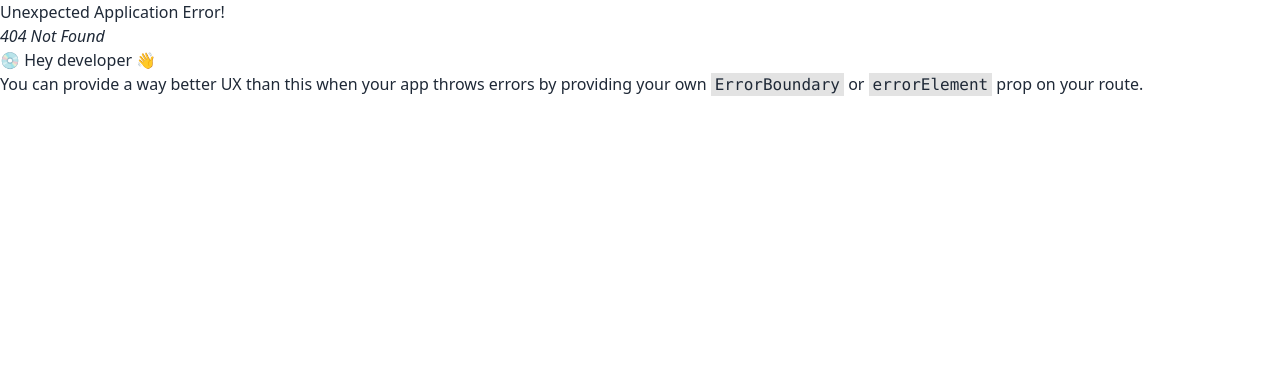
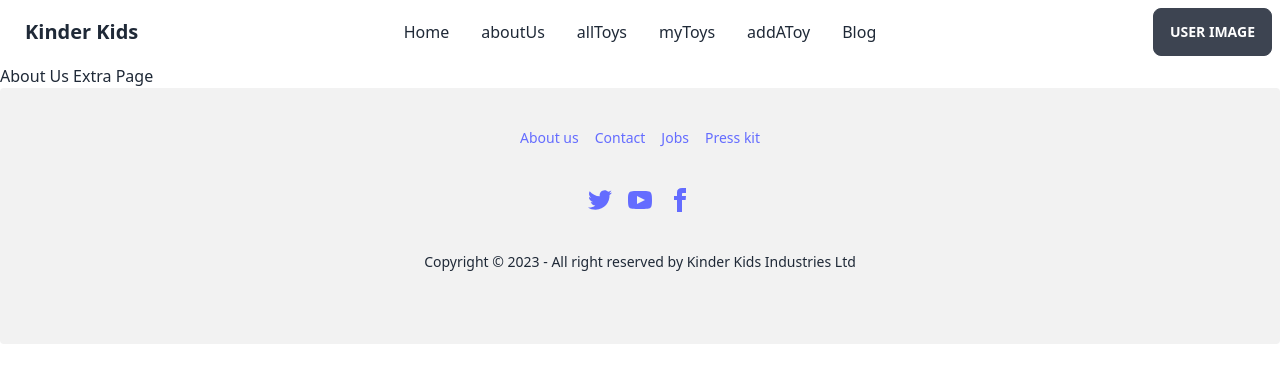
Before and after one commit to kabirshuvo/kinder-kids-kingdom-client, a React (Vite) app: page /aboutus in a window 1280 px wide. Before the commit this address had no page. Shown: the top 382 px of the page. Built offline with nearby package versions, Linux system fonts and the light colour scheme.

Commit message:
Navbar Linked and Routs nevigated

```diff
--- /dev/null
+++ b/src/Pages/AboutUs/AboutUs.jsx
@@ -0,0 +1,11 @@
+import React from 'react';
+
+const AboutUs = () => {
+    return (
+        <div>
+            <h3>About Us Extra Page</h3>
+        </div>
+    );
+};
+
+export default AboutUs;
--- /dev/null
+++ b/src/Pages/AddAToy/AddAToy.jsx
@@ -0,0 +1,11 @@
+
+
+const AddAToy = () => {
+    return (
+        <div>
+            <h3>Add A Toy Page</h3>
+        </div>
+    );
+};
+
+export default AddAToy;
--- /dev/null
+++ b/src/Pages/AllToys/Alltoys.jsx
@@ -0,0 +1,11 @@
+
+
+const Alltoys = () => {
+    return (
+        <div>
+            <h3>This is all toyes Page</h3>
+        </div>
+    );
+};
+
+export default Alltoys;
--- /dev/null
+++ b/src/Pages/Blog/Bolg.jsx
@@ -0,0 +1,11 @@
+
+
+const Bolg = () => {
+    return (
+        <div>
+            <h3>Blog Page is Coming Soon...</h3>
+        </div>
+    );
+};
+
+export default Bolg;
--- /dev/null
+++ b/src/Pages/MyToys/MyToys.jsx
@@ -0,0 +1,11 @@
+import React from 'react';
+
+const MyToys = () => {
+    return (
+        <div>
+            <h3>My Toys Page</h3>
+        </div>
+    );
+};
+
+export default MyToys;
--- a/src/Pages/Shared/Navbar.jsx
+++ b/src/Pages/Shared/Navbar.jsx
@@ -1,4 +1,4 @@
-import { Link } from "react-router-dom";
+import { Link, } from "react-router-dom";
 
 const Navbar = () => {
   return (
@@ -27,22 +27,22 @@ const Navbar = () => {
               className="menu menu-compact dropdown-content mt-3 p-2 shadow bg-base-100 rounded-box w-52"
             >
               <li>
-                <a>Home</a>
+                <Link to='/'>Home</Link>
               </li>
               <li>
-                <a>aboutUs</a>
+                <Link to='/aboutus'>aboutUs</Link>
               </li>
               <li>
-                <a>allToys</a>
+                <Link to='/alltoys'>allToys</Link>
               </li>
               <li>
-                <a>myToys</a>
+                <Link to='/mytoys'>myToys</Link>
               </li>
               <li>
-                <a>addAToy</a>
+                <Link to='/addatoy'>addAToy</Link>
               </li>
               <li>
-                <a>Blog</a>
+                <Link to='/blog'>Blog</Link>
               </li>
             </ul>
           </div>
@@ -53,22 +53,22 @@ const Navbar = () => {
         <div className="navbar-center hidden lg:flex">
           <ul className="menu menu-horizontal px-1">
           <li>
-              <a>Home</a>
+                <Link to='/'>Home</Link>
               </li>
               <li>
-              <a>aboutUs</a>
+                <Link to='/aboutus'>aboutUs</Link>
               </li>
               <li>
-              <a>allToys</a>
-            </li>
-            <li tabIndex={0}>
-              <a>myToys</a>
+                <Link to='/alltoys'>allToys</Link>
               </li>
               <li>
-              <a>addAToy</a>
+                <Link to='/mytoys'>myToys</Link>
               </li>
               <li>
-              <a>Blogs</a>
+                <Link to='/addatoy'>addAToy</Link>
+              </li>
+              <li>
+                <Link to='/blog'>Blog</Link>
               </li>
           </ul>
         </div>
```
Also changed, not shown: src/Routes/Routes.jsx (+26 -0 lines). Lines whose indentation alone changed are shown as unchanged.
